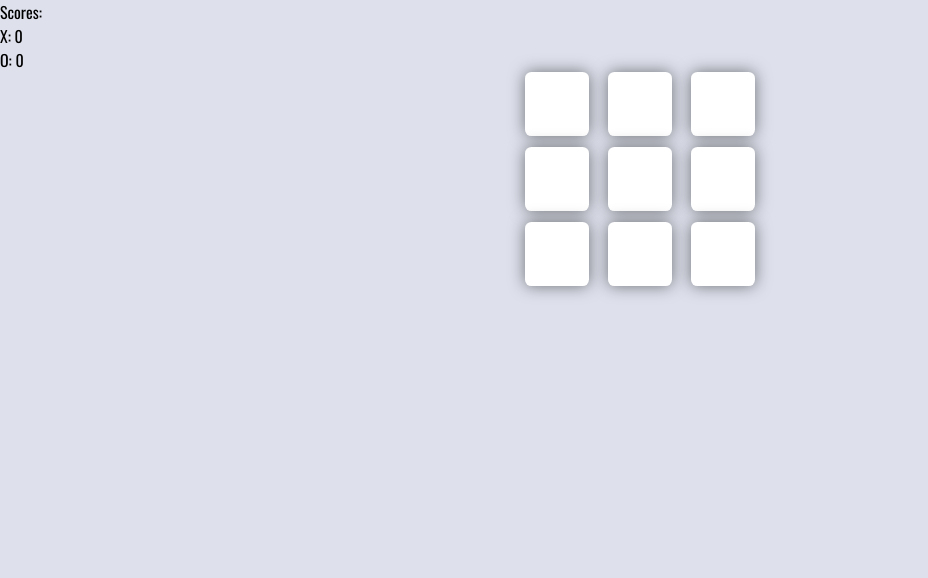
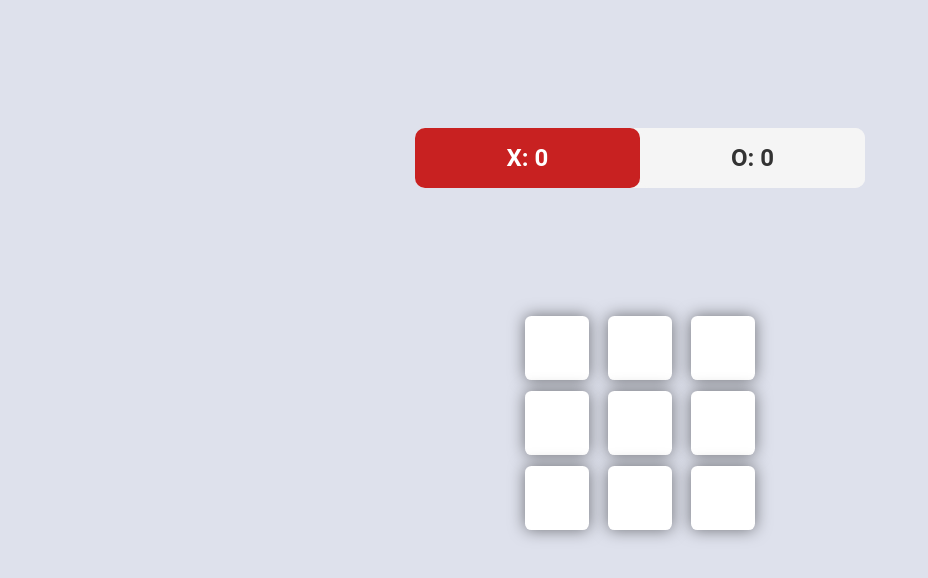
Before and after one commit to Taoo111/tic-tac-toe, a React (Create React App) app: page / in a window 1280 px wide. Shown: the top 578 px of the page, without its empty margins (0-928 px from the left). Built offline with nearby package versions, Linux system fonts and the light colour scheme.

Commit message:
Scoreboards styling logic

```diff
--- a/src/components/ScoreBoard.js
+++ b/src/components/ScoreBoard.js
@@ -1,13 +1,11 @@
-import './ScoreBoard.css'
+import "./ScoreBoard.css";
 
-export default function ScoreBoard({scoresStatus, xPlaying}) {
-    const {xScore, oScore} = scoresStatus
-    return(
-        <div>
-            <p>Scores:</p>
-            <span>X: {xScore}</span>
-            <br />
-            <span>O: {oScore}</span>
-        </div>
-    )
-};
+export default function ScoreBoard({ scoresStatus, xPlayer: xPlaying }) {
+  const { xScore, oScore } = scoresStatus;
+  return (
+    <div className="scoreboard">
+      <span className={`xPlayer ${!xPlaying && "disabled"}`}>X: {xScore}</span>
+      <span className={`oPlayer ${xPlaying && "disabled"}`}>O: {oScore}</span>
+    </div>
+  );
+}
```
Also changed, not shown: src/components/Square.js (+9 -7 lines), src/App.js (line endings or trailing spaces).
